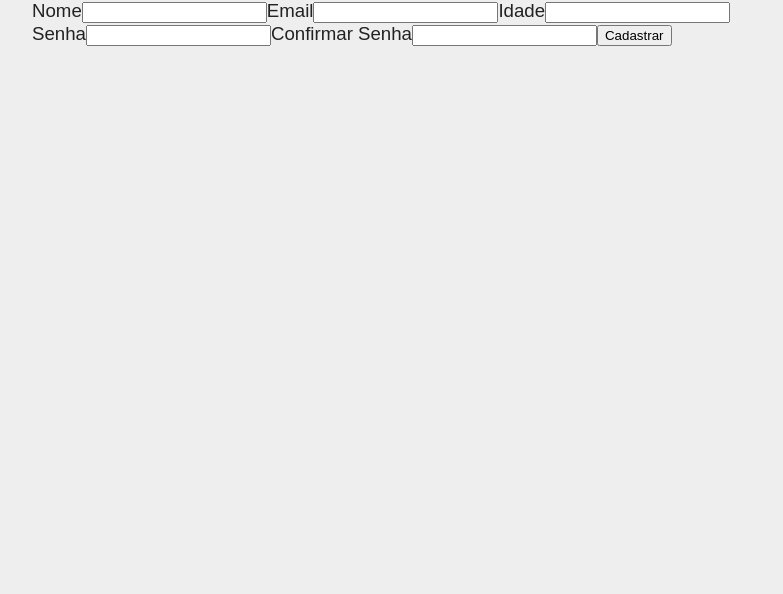
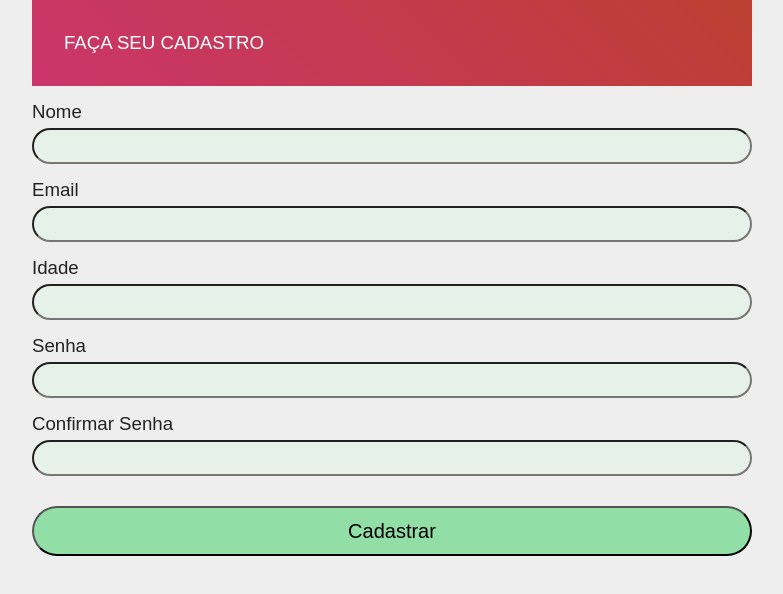
Before and after one commit to Galogico/LojaNode-React, a React (Create React App) app in the folder client/: page /register in a window 1280 px wide. Shown: the top 594 px of the page, without its empty margins (248-1031 px from the left). Built offline with nearby package versions, Linux system fonts and the light colour scheme; no server answers.

Commit message:
estilizando a tela de registro

```diff
--- a/client/package.json
+++ b/client/package.json
@@ -10,7 +10,7 @@
     "react": "^18.2.0",
     "react-dom": "^18.2.0",
     "react-router-dom": "^6.11.1",
-    "react-scripts": "5.0.1",
+    "react-scripts": "^5.0.1",
     "styled-components": "^5.3.9",
     "web-vitals": "^2.1.4"
   },
--- a/client/src/pages/Registrar.jsx
+++ b/client/src/pages/Registrar.jsx
@@ -1,6 +1,8 @@
 import React from 'react'
 import { useState } from 'react'
 import axios from 'axios'
+import { ButtonFormCadastro, DivFormCadastro, InputFormCadastro, TextFormCadastro, ModeloTitulo } from '../styles/styles'
+
 function Registrar() {
   const [user,setUser] = useState({
                                     name: '',
@@ -16,40 +18,41 @@ function Registrar() {
   }
 
   return (
-    <div>
+    <DivFormCadastro>
+      <ModeloTitulo>FAÇA SEU CADASTRO</ModeloTitulo>
     <form onSubmit={cadastrarUsuario(user)}></form>
-        <label htmlFor="nome">Nome</label>
-        <input type="text" id="nome"
+        <TextFormCadastro htmlFor="nome">Nome</TextFormCadastro>
+        <InputFormCadastro type="text" id="nome"
 
         />
 
-        <label htmlFor="email">Email</label>
-        <input type="text" id="email"
+        <TextFormCadastro htmlFor="email">Email</TextFormCadastro>
+        <InputFormCadastro type="text" id="email"
         value={user.email}
         onChange={(e)=>setUser({...user,email: e.target.value})}
 
         />
 
-        <label htmlFor="idade">Idade</label>
-        <input type="text" id="idade"
+        <TextFormCadastro htmlFor="idade">Idade</TextFormCadastro>
+        <InputFormCadastro type="text" id="idade"
          value={user.age}
          onChange={(e)=>setUser({...user,age: e.target.value})}
         />
 
-        <label htmlFor="senha">Senha</label>
-        <input type="password" id="senha"
+        <TextFormCadastro htmlFor="senha">Senha</TextFormCadastro>
+        <InputFormCadastro type="password" id="senha"
          value={user.password}
          onChange={(e)=>setUser({...user,password: e.target.value})}
         />
 
-        <label htmlFor="confirmPassword">Confirmar Senha</label>
-        <input type="pessword" id="confirmPassword"
+        <TextFormCadastro htmlFor="confirmPassword">Confirmar Senha</TextFormCadastro>
+        <InputFormCadastro type="pessword" id="confirmPassword"
          value={user.confirmPassword}
          onChange={(e)=>setUser({...user,confirmPassword: e.target.value})}
         />
 
-        <button type='submit'>Cadastrar</button>
-    </div>
+          <ButtonFormCadastro type='submit'>Cadastrar</ButtonFormCadastro>
+    </DivFormCadastro>
   )
 }
 
--- a/client/src/styles/styles.js
+++ b/client/src/styles/styles.js
@@ -14,3 +14,40 @@ export const TituloData = styled.div`
     font-size: 16pt;
     margin-top: 8px;
 `;
+
+export const ButtonFormCadastro = styled.button`
+
+    margin-top: 30px;
+    height: 50px;
+    width: 100%;
+    background-color: #91DFA6;
+    font-size: 20px;
+    border-radius: 40px;
+    margin-left: auto;
+    margin-right: auto;
+    &:hover {
+        background-color: #3A5942;
+        cursor: pointer;
+    }
+    &:active {
+        color: white;
+    }
+
+`;
+
+export const DivFormCadastro = styled.div`
+    display: grid;
+    grid-template-columns: 100%;
+
+`;
+
+export const InputFormCadastro = styled.input`
+    height: 30px;
+    border-radius: 30px;
+    background-color: #E6F2E9;
+`;
+
+export const TextFormCadastro = styled.label`
+    margin-top:15px;
+    margin-bottom:5px;
+`;
```
